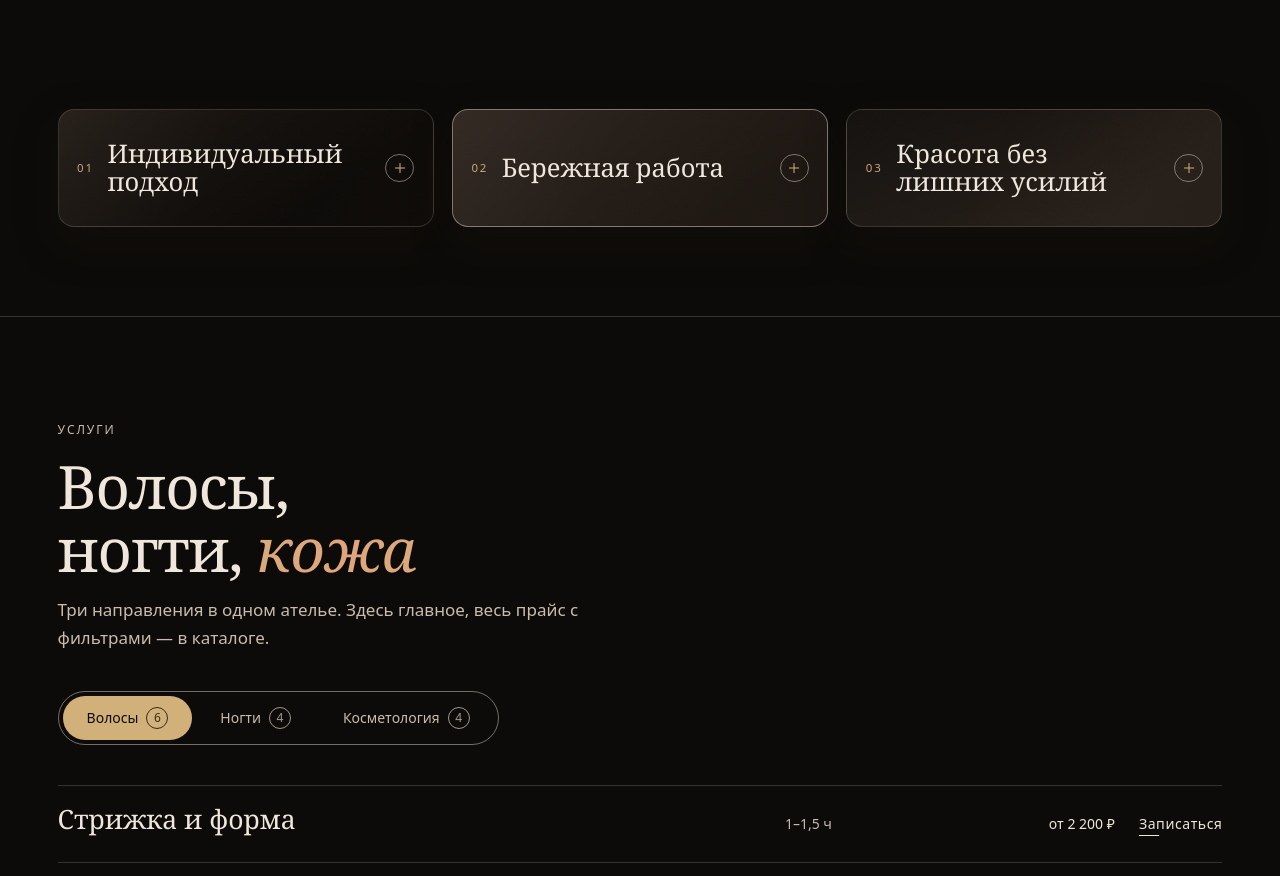
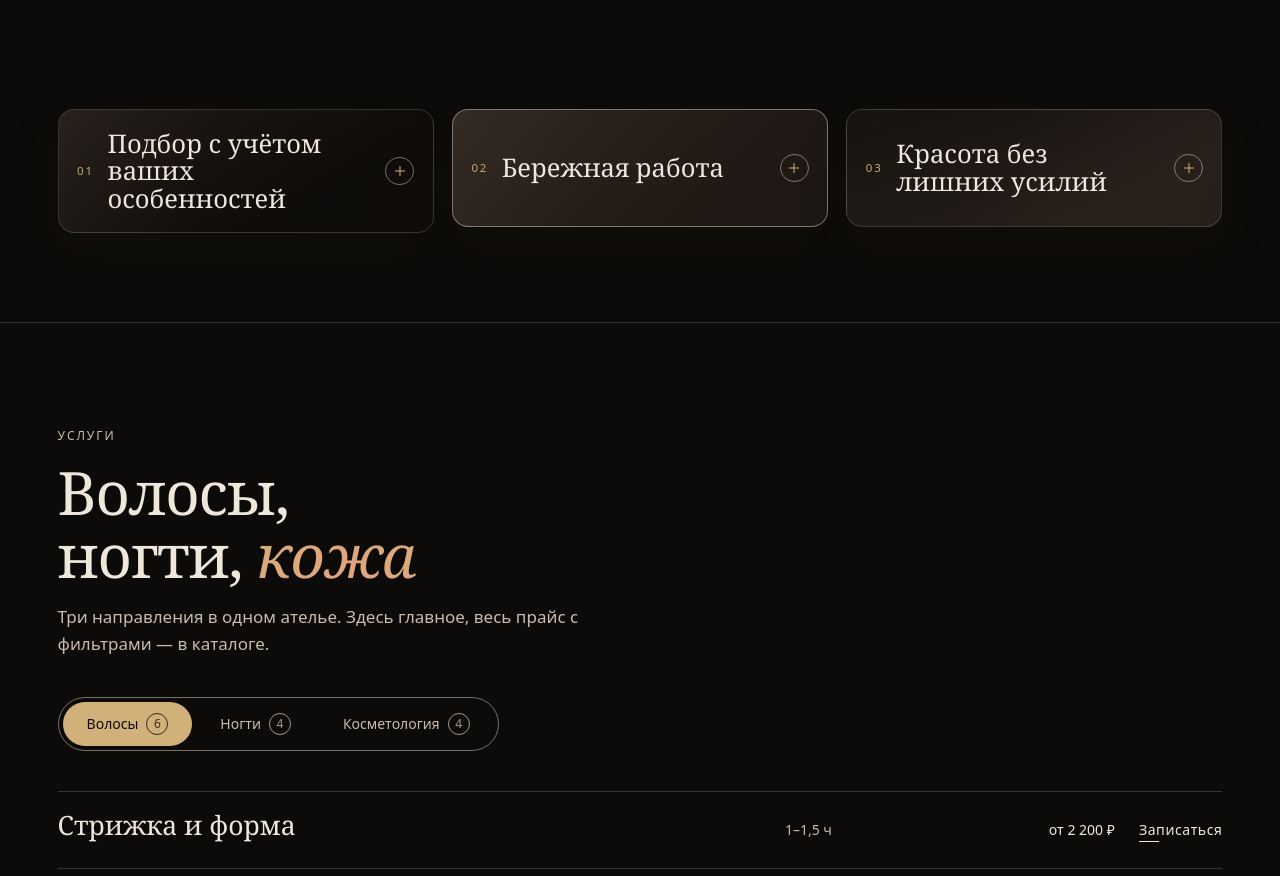
Before and after one commit to marcostavar24633-cyber/hair, a plain HTML site: page index.html in a window 1280 px wide. Shown: the part 1620-2496 px from the top of the page. Drawn offline with Linux system fonts and the light colour scheme; animation ran at ten frames a second; a web font is replaced by a local one.

Commit message:
Adjust benefit card wording to pass editorial copy checks

```diff
--- a/index.html
+++ b/index.html
@@ -166,7 +166,7 @@
   <div class="wrap">
     <div class="benefit-grid">
       <details class="benefit-card">
-        <summary><span class="benefit-number">01</span><span class="benefit-title">Индивидуальный подход</span><span class="benefit-plus" aria-hidden="true"></span></summary>
+        <summary><span class="benefit-number">01</span><span class="benefit-title">Подбор с учётом ваших особенностей</span><span class="benefit-plus" aria-hidden="true"></span></summary>
         <div class="benefit-content"><div><p>Подбираем оттенок, форму и уход с учётом ваших пожеланий, особенностей волос и привычного ритма жизни.</p></div></div>
       </details>
       <details class="benefit-card">
```
